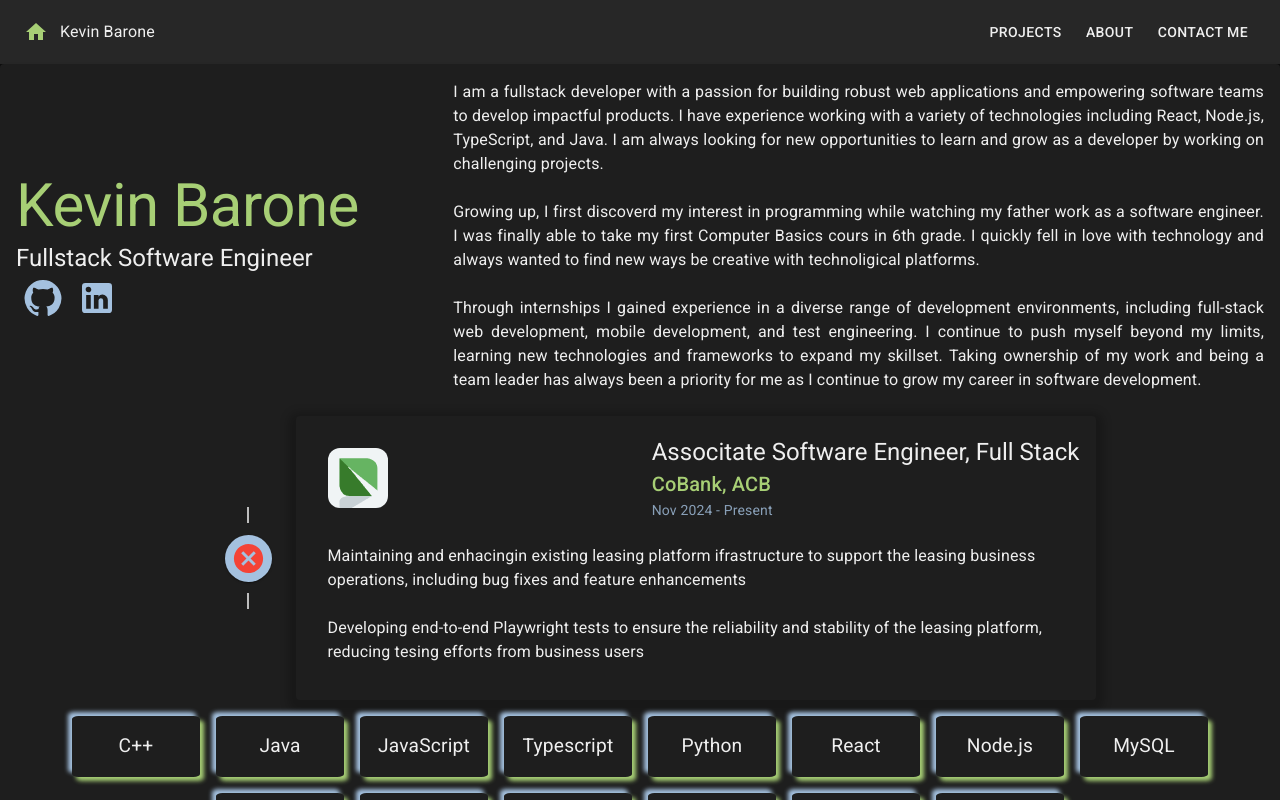
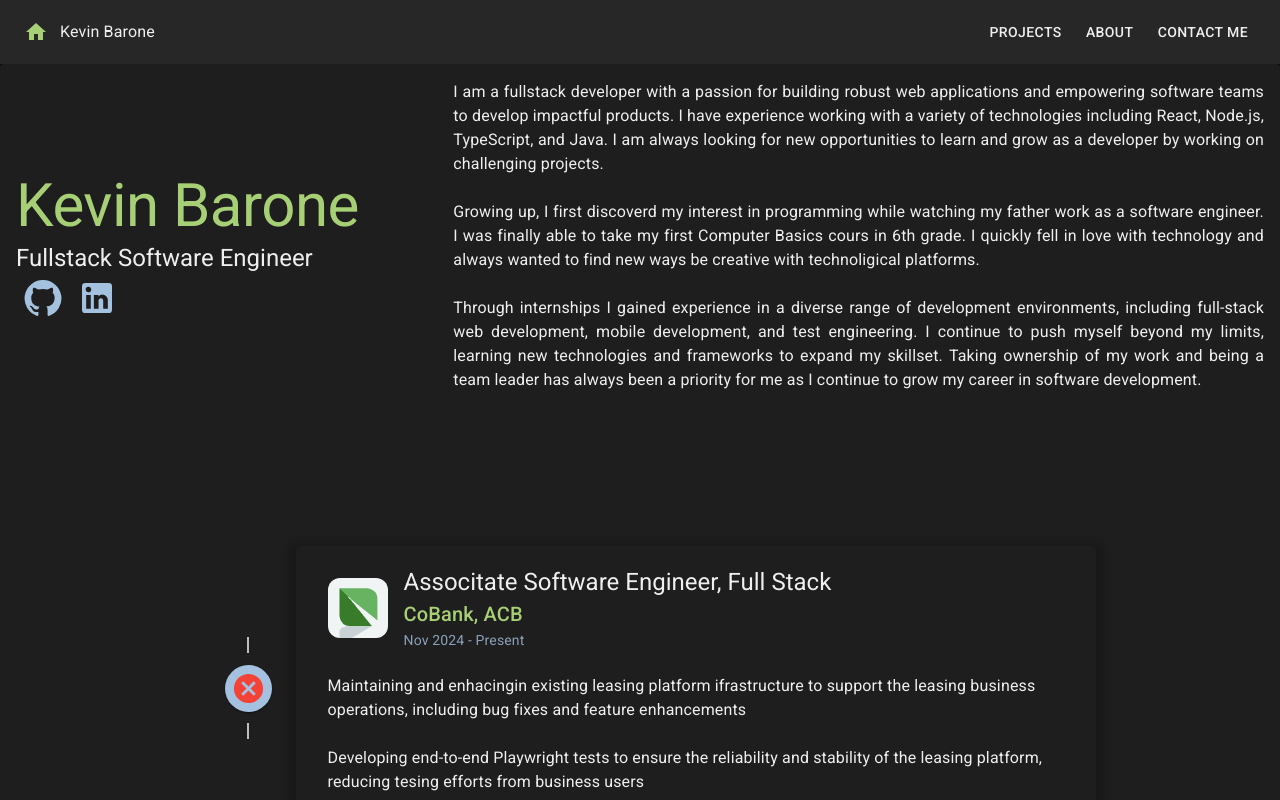
Before and after one commit to keba2993/react-portfolio, a React (Vite) app: page / in a window 1280 px wide. Both pictures are taken after a click on the picture 640 px from the left and 488 px from the top of the page. Shown: the top 800 px of the page. Built offline with nearby package versions, Linux system fonts and the light colour scheme.

Commit message:
update transitions for timeline medium screen

```diff
--- a/src/components/Experience/Experience.tsx
+++ b/src/components/Experience/Experience.tsx
@@ -13,7 +13,12 @@
 	return (
 		<>
 			{width > 600 ? (
-				<Box display='flex' alignItems='center' justifyContent='center'>
+				<Box
+					display='flex'
+					alignItems='center'
+					justifyContent='center'
+					sx={{ height: '35rem' }}
+				>
 					<ExperienceTimeline />
 					<AnimatePresence mode='popLayout'>
 						{isActive != -1 && (
--- a/src/components/Experience/ExperienceCard.tsx
+++ b/src/components/Experience/ExperienceCard.tsx
@@ -21,11 +21,7 @@
 			}}
 		>
 			<CardContent>
-				<Box
-					display={'flex'}
-					alignItems={'center'}
-					justifyContent={'space-between'}
-				>
+				<Box display={'flex'} alignItems={'center'} justifyContent={'left'}>
 					<CardMedia
 						component='img'
 						alt={`${experienceData[expNum].companyName} logo`}
--- a/src/components/Experience/ExperienceTimeline.tsx
+++ b/src/components/Experience/ExperienceTimeline.tsx
@@ -68,7 +68,11 @@
 						);
 					})
 				) : (
-					<>
+					<motion.div
+						initial={{ opacity: 0 }}
+						animate={{ opacity: 1 }}
+						transition={{ duration: 2.4 }}
+					>
 						<TimelineItem>
 							<TimelineSeparator>
 								<TimelineConnector sx={{ height: '1rem' }} />
@@ -83,7 +87,7 @@
 								<TimelineConnector sx={{ height: '1rem' }} />
 							</TimelineSeparator>
 						</TimelineItem>
-					</>
+					</motion.div>
 				)}
 			</Timeline>
 		</motion.div>
```
